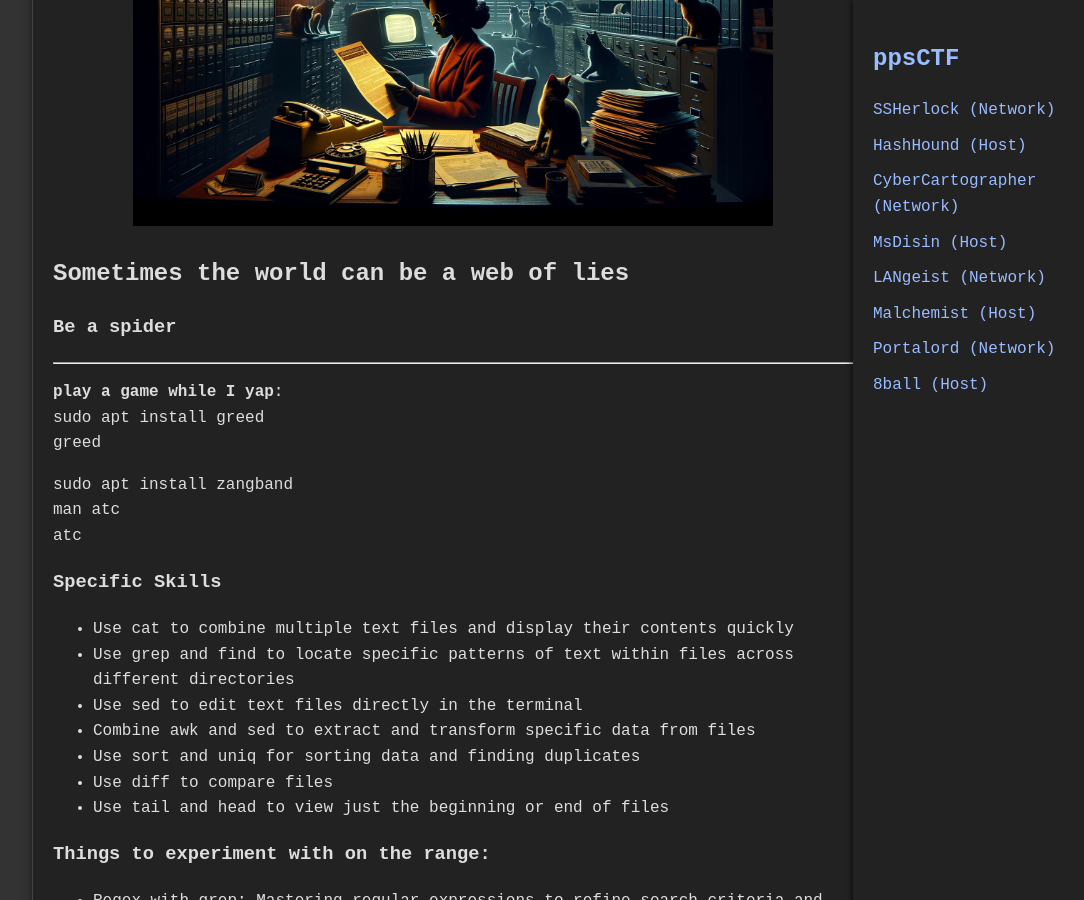
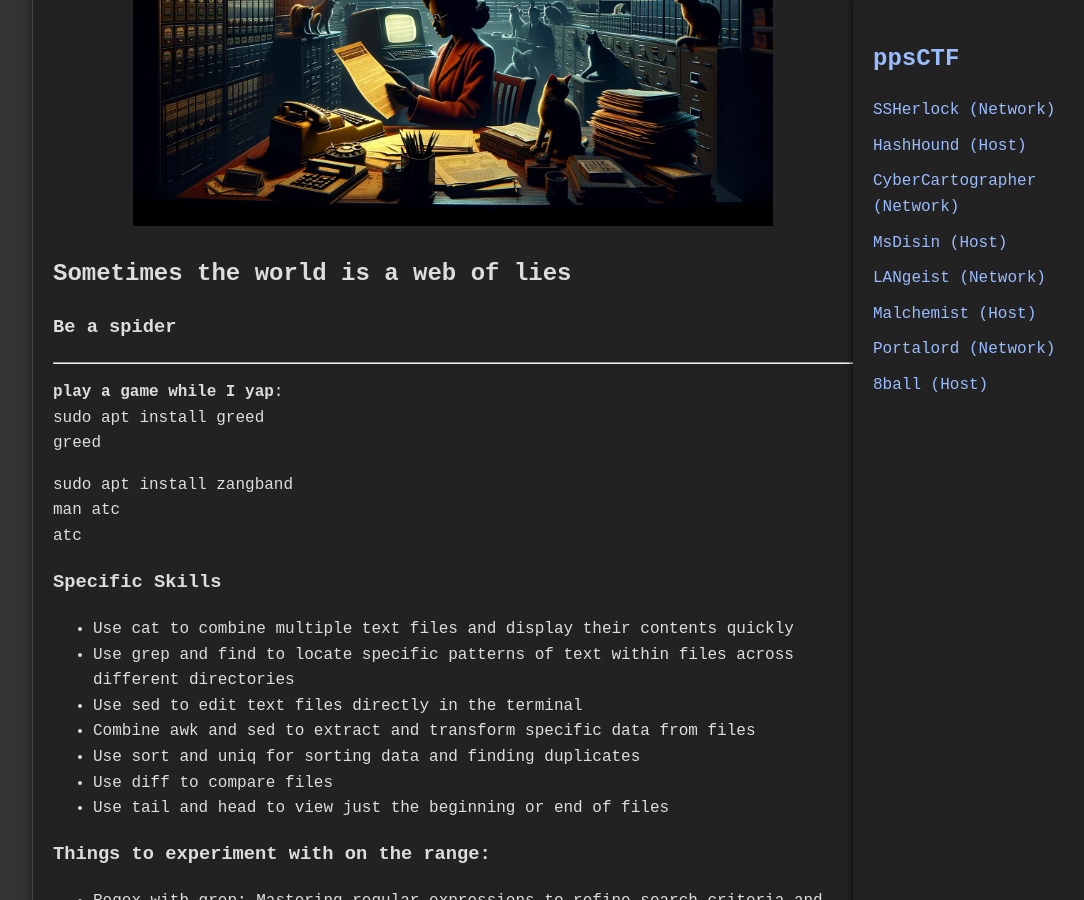
Before and after one commit to jboyce1/ppsCTF, a Jekyll site: the page built from classes/MsDisin/MsDisin.md, in a window 1280 px wide and 900 px high, scrolled down 348 px. Shown: the whole window, without its empty margins (187-1271 px from the left). Built offline with Jekyll 4.4.1, drawn with Linux system fonts in a browser that asks for light colours.

Commit message:
Update MsDisin.md

```diff
--- a/classes/MsDisin/MsDisin.md
+++ b/classes/MsDisin/MsDisin.md
@@ -13,7 +13,7 @@ title: Ms. Disin
   <img src="{{ 'classes/MsDisin/Ms_Disin Banner2.jpg' | relative_url }}" alt="Ms_Disin Banner2" style="max-width: 80%; height: auto;">
 </div>
 
-## Sometimes the world can be a web of lies
+## Sometimes the world is a web of lies
 ### Be a spider
 ---
 
```
